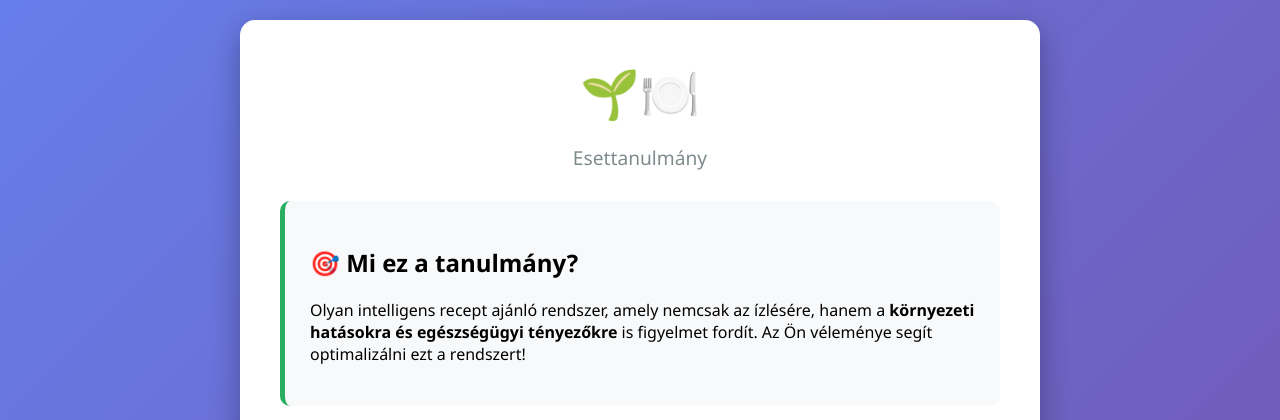
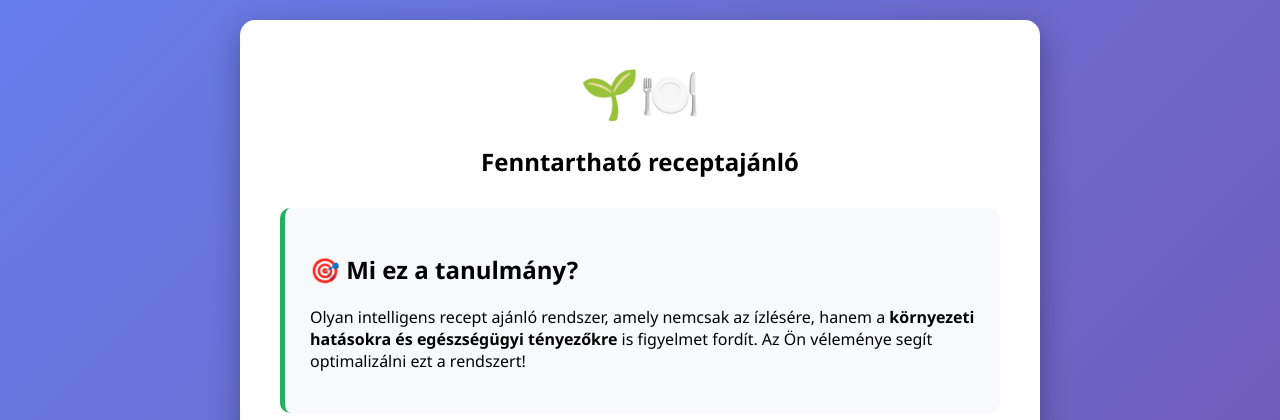
Before and after one commit to bvin81/sustainable-recipe-recommender_v2, a Flask app: page / in a window 1280 px wide. Shown: the top 420 px of the page. Run offline with Flask 3, Linux system fonts and the light colour scheme.

Commit message:
Update welcome.html

```diff
--- a/user_study/templates/user_study/welcome.html
+++ b/user_study/templates/user_study/welcome.html
@@ -91,7 +91,7 @@
         <div class="header">
             <div class="logo">🌱🍽️</div>
 
-            <p class="subtitle">Esettanulmány</p>
+            <h2>Fenntartható receptajánló</h2>
         </div>
 
         <div class="info-box">
```
